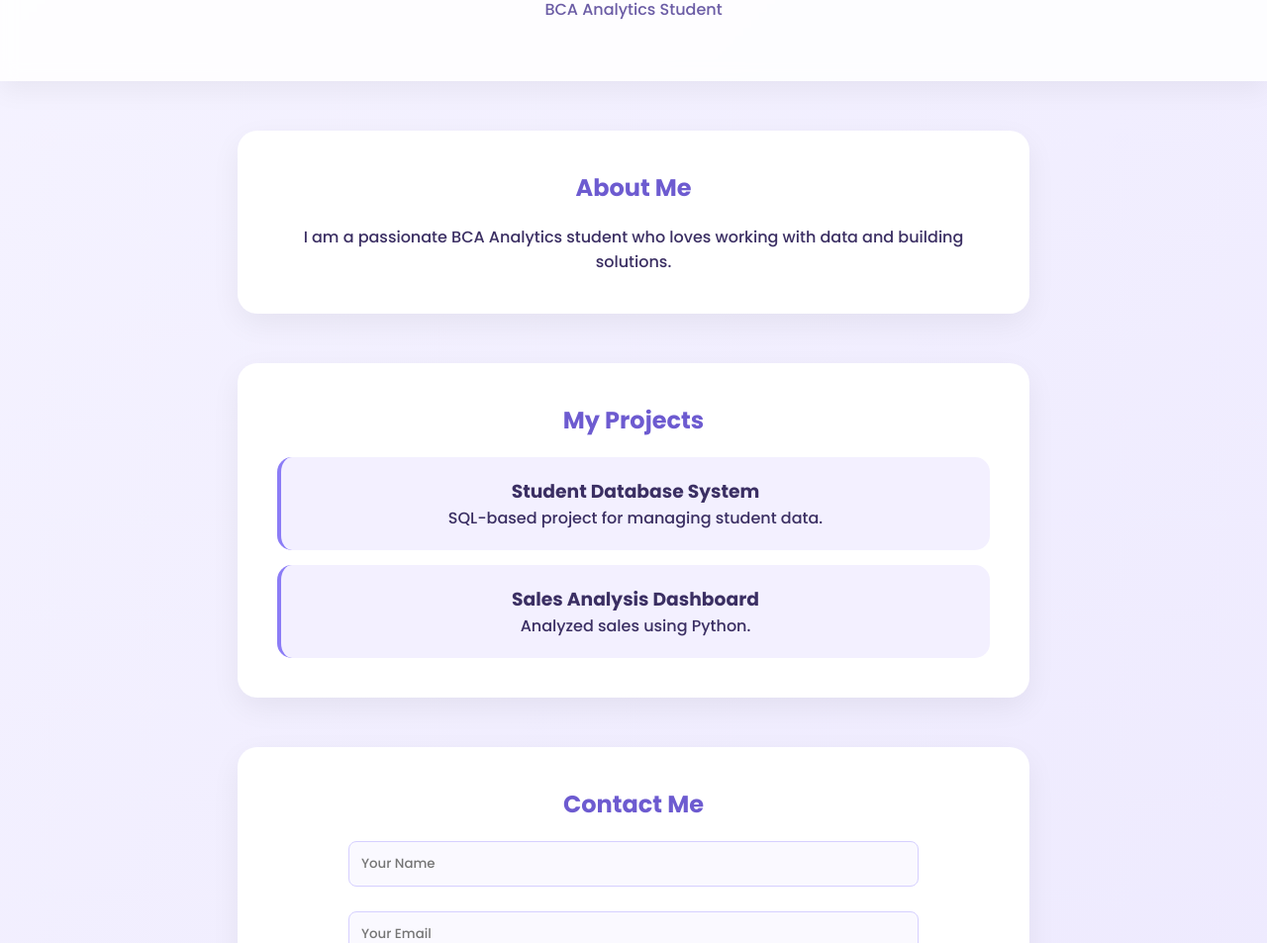
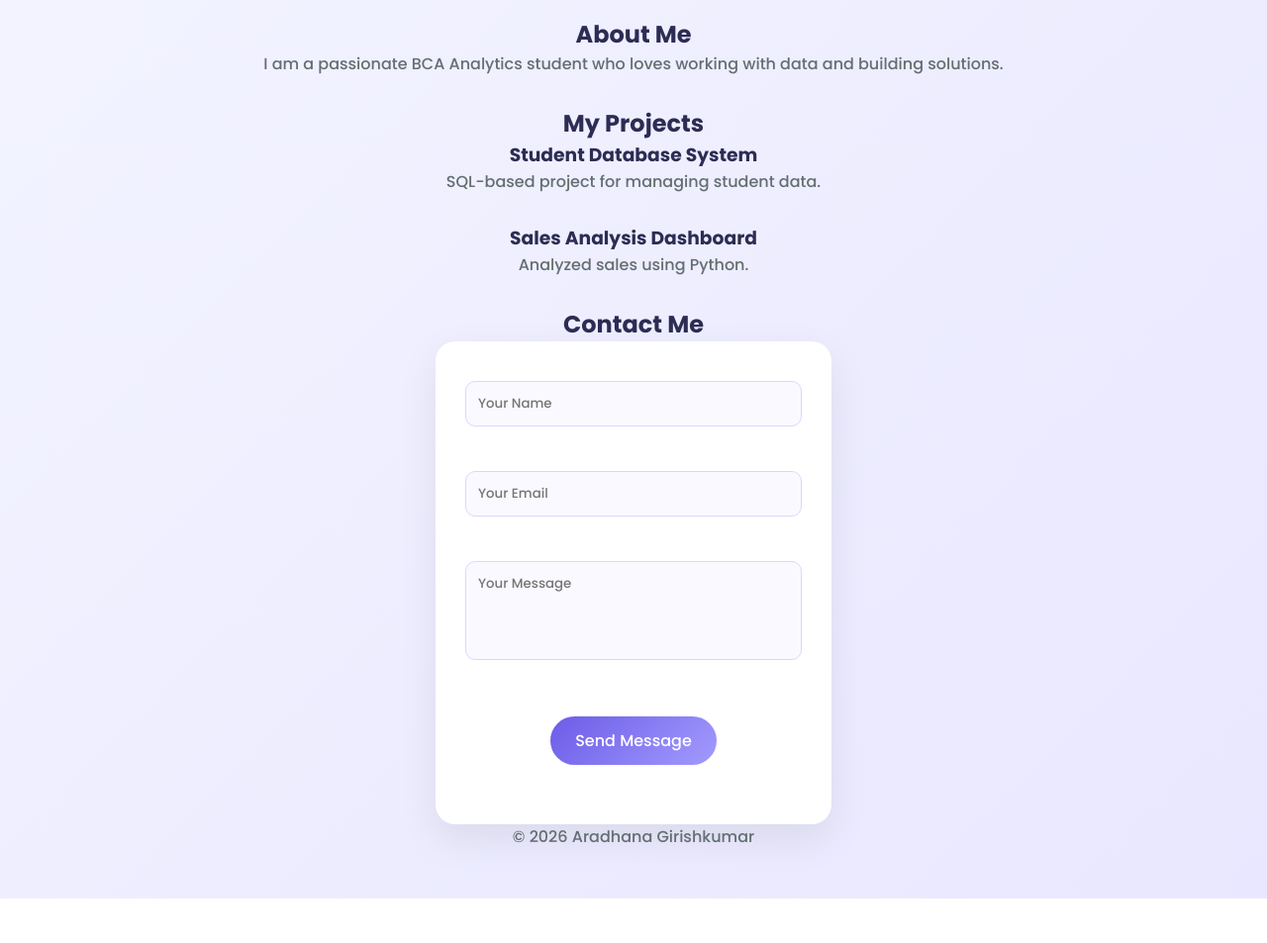
Before and after one commit to aradhany071-pixel/my_port, a website: page index.html in a window 1280 px wide. Shown: the part 128-1081 px from the top of the page at 99% size. After the commit the page ends 1036 px from the top, so only its background shows below. Drawn offline with Linux system fonts and the light colour scheme; files that its build step writes are made by us from their sources; files whose address does not match are found by name.

Commit message:
Update style.css

```diff
--- a/style.css
+++ b/style.css
@@ -1,100 +1,90 @@
+/* RESET */
 *{
   margin:0;
   padding:0;
   box-sizing:border-box;
-  font-family:'Poppins',sans-serif;
+  font-family:'Poppins', sans-serif;
 }
 
+/* BODY */
 body{
-  background: linear-gradient(135deg, #f5f3ff, #ede9fe);
-  color:#3b2f63;
+  background: linear-gradient(135deg, #f3f4ff, #e9e7ff);
+  color:#2c2c54;
   text-align:center;
+  padding:20px;
 }
 
-header{
-  padding:60px 20px;
-  background: rgba(255,255,255,0.85);
-  backdrop-filter: blur(8px);
-  box-shadow:0 10px 25px rgba(0,0,0,0.05);
+/* HEADER */
+h1{
+  font-size:40px;
+  color:#6c5ce7;
+  margin-bottom:10px;
 }
 
-.title{
-  font-size:36px;
-  color:#6d5bd0;
+p{
+  color:#636e72;
+  margin-bottom:30px;
 }
 
-.subtitle{
-  margin-top:10px;
-  color:#6b5ca5;
+/* SECTION CARD */
+form{
+  background:white;
+  max-width:400px;
+  margin:auto;
+  padding:30px;
+  border-radius:20px;
+  box-shadow:0 15px 40px rgba(0,0,0,0.08);
+  transition:0.3s;
 }
 
-section{
-  width:85%;
-  max-width:800px;
-  margin:50px auto;
-  padding:40px;
-  background:white;
-  border-radius:20px;
-  box-shadow:0 10px 30px rgba(0,0,0,0.06);
+form:hover{
+  transform:translateY(-5px);
 }
 
-h2{
-  color:#6d5bd0;
-  margin-bottom:20px;
+/* INPUT FIELDS */
+input, textarea{
+  width:100%;
+  padding:12px;
+  margin:10px 0;
+  border-radius:10px;
+  border:1px solid #dcd6ff;
+  background:#faf9ff;
+  outline:none;
+  transition:0.3s;
 }
 
-.project-card{
-  background:#f3f0ff;
-  padding:20px;
-  margin-top:15px;
-  border-radius:15px;
-  transition:0.3s;
-  border-left:4px solid #8b7cf6;
+input:focus, textarea:focus{
+  border-color:#6c5ce7;
+  box-shadow:0 0 5px rgba(108,92,231,0.3);
 }
 
-.project-card:hover{
-  transform:translateY(-5px);
-  box-shadow:0 8px 20px rgba(0,0,0,0.08);
-}
-
-input, textarea{
-  width:80%;
-  padding:12px;
-  border-radius:8px;
-  border:1px solid #d6d0ff;
-  background:#faf9ff;
-}
-
+/* TEXTAREA */
 textarea{
   height:100px;
   resize:none;
 }
 
+/* BUTTON */
 button{
-  padding:10px 25px;
+  margin-top:15px;
+  padding:12px 25px;
   border:none;
-  border-radius:20px;
-  background:#8b7cf6;
+  border-radius:25px;
+  background:linear-gradient(135deg, #6c5ce7, #a29bfe);
   color:white;
+  font-size:16px;
   cursor:pointer;
   transition:0.3s;
-  font-weight:500;
 }
 
 button:hover{
-  background:#6d5bd0;
   transform:scale(1.05);
+  background:linear-gradient(135deg, #5a4fcf, #8f87ff);
 }
 
+/* RESPONSE MESSAGE */
 #response{
-  margin-top:10px;
-  color:#6d5bd0;
+  margin-top:15px;
   font-weight:500;
+  color:#6c5ce7;
 }
-
-footer{
-  margin-top:40px;
-  padding:20px;
-  background:#e9e5ff;
-  color:#4b3f8f;
-}
```
